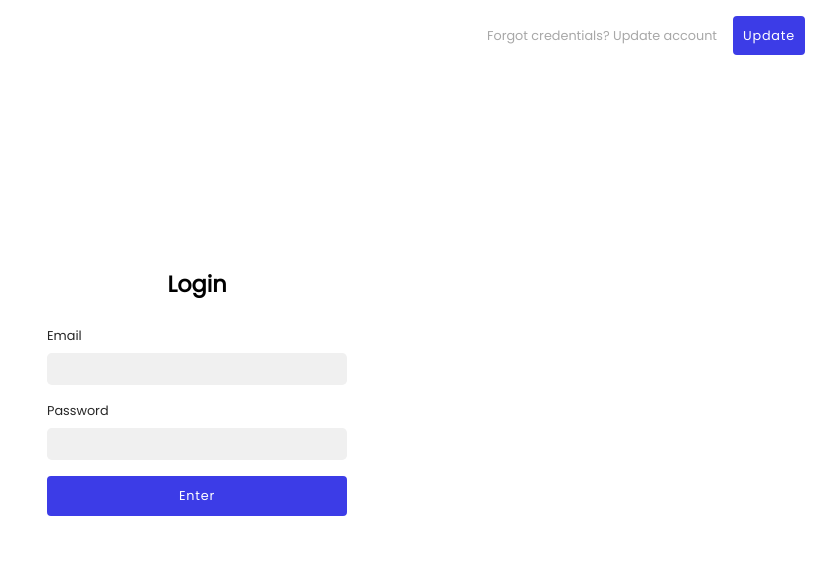
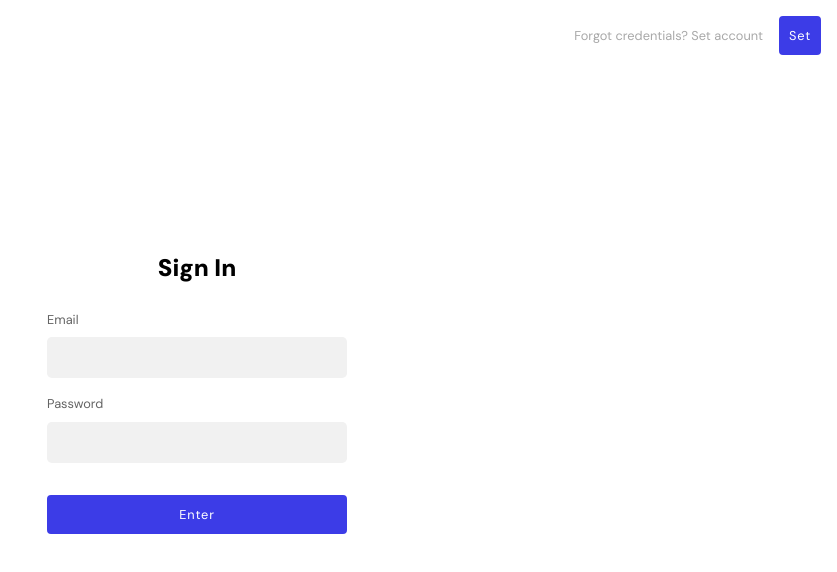
Before and after one commit to Pantoja14022020/crm-gw, a React (Vite) app: page / in a window 1280 px wide. Shown: the top 572 px of the page, without its empty margins (443-1280 px from the left). Built offline with nearby package versions, Linux system fonts and the light colour scheme; no server answers.

Commit message:
ya funciona la parte del login, solor falta organizar bien el codigo

```diff
--- a/index.html
+++ b/index.html
@@ -7,7 +7,7 @@
     <title>CRM</title>
     <link rel="preconnect" href="https://fonts.googleapis.com">
 <link rel="preconnect" href="https://fonts.gstatic.com" crossorigin>
-<link href="https://fonts.googleapis.com/css2?family=Poppins&display=swap" rel="stylesheet">
+<link href="https://fonts.googleapis.com/css2?family=DM+Sans:ital,opsz,wght@0,9..40,100..1000;1,9..40,100..1000&family=Roboto&display=swap" rel="stylesheet">
   </head>
   <body>
     <div id="root"></div>
--- a/package.json
+++ b/package.json
@@ -10,6 +10,7 @@
     "preview": "vite preview"
   },
   "dependencies": {
+    "axios": "^1.6.7",
     "react": "^18.2.0",
     "react-dom": "^18.2.0",
     "react-icons": "^5.0.1"
--- a/src/App.jsx
+++ b/src/App.jsx
@@ -3,8 +3,12 @@ import Button from './components/Button'
 import './styles/login.css'
 import './styles/button.css'
 import './styles/modal-primary.css'
+import './styles/load.css'
+import './styles/form.css'
 import Form from './components/Form'
 import Modal from './components/Modal'
+import Load from './components/Load'
+import {fetchUrlPost, fetchUrlPut, createUserDefaultFirstTime} from './helpers/fetchs'
 
 
 
@@ -25,13 +29,14 @@ function App(){
     const [message,setMessage] = useState("");
     const [title, setTitle] = useState("");
     const [type,setType] = useState("");
+    const [showSpinner, setShowSpinner] = useState(false);
 
     //Here we have input´s attributes represented as object, each i make a form, it should own a array of objects
     const fieldsetsFormSignin = [
         {
             id: "email",
             name: "email",
-            type:"text",
+            type:"email",
             htmlfor: "email",
             txt: "Email"
         },
@@ -48,7 +53,7 @@ function App(){
         {
             id: "email",
             name: "email",
-            type: "text",
+            type: "email",
             htmlfor: "email",
             txt: "Type your new email"
         },
@@ -80,7 +85,7 @@ function App(){
 
     //Functions abou what to do after clic button 'submit' in form - que hacer despues de que se envie el formulario?
     //Formulario Signin
-    const handleSubmitSignin = e => {
+    const handleSubmitSignin = async e => {
         e.preventDefault();
         const {email,password} = valoresSignin;
         if(!(email && password)){//Si ambos inputs no estan completos
@@ -89,14 +94,43 @@ function App(){
             setMessage("Fill all fields")
             setType("error")
         }else{
+
+            setShowSpinner(true)//Show spinner when i send data
+
             //Here we need to start session
             //Reset values in state
+            const {email,password} = valoresSignin;
+            const credentials = {"email_send": email, "password_send": password}
+
             setValoresSignin({email: '',password:''})
             //Reset inputs in form
             e.target.reset()
+
+            //Do fetch to start session
+            const {session,id_user,msg} = await fetchUrlPost("https://api-gw-cpa-pc-20aq.onrender.com/session",credentials)
+
+            if(session){//Its okay if; coincide el email y password, redirige al dashboard
+                console.log("Session started")
+                setShowSpinner(false)
+            }else if(!session){
+                //Mostramos un modal
+                setModal(true)
+                setTitle('Error To Log In')
+                setMessage(msg)
+                setType('error')
+                setShowSpinner(false)
+            }
+            else{//Aqui es cuando session no existe  o es indefinido
+                //Mostramos un modal
+                setModal(true)
+                setTitle('Error In Server')
+                setMessage('It was an error on server')
+                setType('error')
+                setShowSpinner(false)
+            }
+
         }
     }
-
     const handleChangeSignin = e => {//Cuando se este escribiendo en un input
         const { name, value } = e.target;//Actaulizar el estado de los valores
         setValoresSignin({
@@ -104,8 +138,13 @@ function App(){
             [name]: value
         });
     }
+
+
+
+
+
     //Formulario Signup
-    const handleSubmitUpdate = e => {
+    const handleSubmitUpdate = async e => {
         e.preventDefault();
         const {email,password,confirm} = valoresSignup;
         if(!(email && password && confirm)){//Si ambos inputs no estan completos
@@ -120,19 +159,52 @@ function App(){
                 setMessage("Your passwords don´t match")
                 setType("error")
             }else{//Finally here we updated account
-                //Show modal
-                setModal(true)
-                setTitle("Updated Success")
-                setMessage("Your account is updated")
-                setType("success")
+
+                setShowSpinner(true);
+
+                const {email,password} = valoresSignup;
+
+                const new_credentials = `{"email":"${email}","password":"${password}"}`;//Lo formateo tal como debe estar en la base de datos
+
+                const account_update = {
+                    "user": new_credentials,
+                    "id": 1
+                }
+
                 //Reset values in state
                 setValoresSignup({email: '',password:'',confirm:''})
                 //Reset inputs in form
                 e.target.reset()
+
+                //Do fetch to update ESTE ESTA RELACIONADON CON EL EFFECT
+                const {updated} = await fetchUrlPut("https://api-gw-cpa-pc-20aq.onrender.com/user/1",account_update)//Just update first element in table
+
+                if(updated){
+                    //Show modal
+                    setModal(true)
+                    setTitle("Updated Success")
+                    setMessage("Your account is updated")
+                    setType("success")
+                    setShowSpinner(false)
+                }else if(!updated){
+                    //Mostramos un modal
+                    setModal(true)
+                    setTitle('Error To Update')
+                    setMessage('It was not posibble update account')
+                    setType('error')
+                    setShowSpinner(false)
+                }else{
+                    //Mostramos un modal
+                    setModal(true)
+                    setTitle('Error In Server')
+                    setMessage('It was an error on server')
+                    setType('error')
+                    setShowSpinner(false)
+                }
+
             }
         }
     }
-
     const handleChangeUpdate = e => {//Cuando se este escribiendo en un input
         const { name, value } = e.target;//Actaulizar el estado de los valores
         setValoresSignup({
@@ -142,6 +214,9 @@ function App(){
     }
 
 
+
+
+
     //Una vez aparezca el moda, eliminarlo pasado los x segundos
     useEffect(()=>{
         const timer = setTimeout(()=>{
@@ -149,6 +224,12 @@ function App(){
         },3000)
         return () => clearTimeout(timer)
     },[modal])
+
+
+
+    useEffect(()=>{//Se ejecuta una vez, cuando carga la APP
+        createUserDefaultFirstTime();
+    },[])
 
 
     return (
@@ -171,12 +252,12 @@ function App(){
                     typeForm === "login"
                     ?
                         <>
-                            <p>Forgot credentials? Update account</p>
-                            <Button txt='Update' fn={setUpdateForm} />
+                            <p>Forgot credentials? Set account</p>
+                            <Button txt='Set' fn={setUpdateForm} size="auto-fit"/>
                         </>
                     :
                         <>
-                            <Button txt='Login' fn={setLoginForm} />
+                            <Button txt='Login' fn={setLoginForm} size="auto-fit"/>
                         </>
                 }
             </nav>
@@ -186,13 +267,13 @@ function App(){
                     typeForm === "login"
                     ?
                         <>
-                            <h1>Login</h1>
-                            <Form action="#" method="#" fieldsets={fieldsetsFormSignin} txtButtonSubmit="Enter" fnSubmit={handleSubmitSignin} fnChange={handleChangeSignin}/>
+                            <h1>Sign In</h1>
+                            <Form action="#" method="#" fieldsets={fieldsetsFormSignin} txtButtonSubmit="Enter" fnSubmit={handleSubmitSignin} fnChange={handleChangeSignin} showSpinner={showSpinner}/>
                         </>
                     :
                         <>
                             <h1>Update</h1>
-                            <Form action="#" method="#" fieldsets={fieldsetsFormUpdate} txtButtonSubmit="Update" fnSubmit={handleSubmitUpdate} fnChange={handleChangeUpdate}/>
+                            <Form action="#" method="#" fieldsets={fieldsetsFormUpdate} txtButtonSubmit="Update" fnSubmit={handleSubmitUpdate} fnChange={handleChangeUpdate} showSpinner={showSpinner}/>
                         </>
                 }
             </div>
--- a/src/components/Button.jsx
+++ b/src/components/Button.jsx
@@ -1,10 +1,17 @@
 import { useState } from "react";
+import Load from './Load'
 
-function Button({txt,fn,type=""}){
+function Button({txt,fn,type="",showSpinner,size,marginTop}){
 
     return(
-        <button id="button" onClick={fn} type={type}>
-            {txt}
+        <button id="button" onClick={fn} type={type} style={{width: size,marginTop: marginTop}}>
+
+            {
+                showSpinner ?
+                  <Load/>
+                : txt
+            }
+
         </button>
     )
 }
--- a/src/components/Form.jsx
+++ b/src/components/Form.jsx
@@ -1,6 +1,7 @@
 import Button from "./Button"
 
-function Form({action,method,fieldsets,txtButtonSubmit,fnSubmit,fnChange}){
+
+function Form({action,method,fieldsets,txtButtonSubmit,fnSubmit,fnChange,showSpinner}){
     return(
         <form action={action} method={method} onSubmit={fnSubmit} autoComplete="off">
             {
@@ -12,7 +13,7 @@ function Form({action,method,fieldsets,txtButtonSubmit,fnSubmit,fnChange}){
                 ))
             }
             <fieldset>
-                <Button txt={txtButtonSubmit} type="submit"/>
+                <Button txt={txtButtonSubmit} type="submit" showSpinner={showSpinner} size="100%" marginTop="1rem"/>
             </fieldset>
         </form>
     )
--- /dev/null
+++ b/src/components/Load.jsx
@@ -0,0 +1,9 @@
+function Load(color){
+    return(
+        <>
+            <div className="loader" style={{borderColor: {color}}}></div>
+        </>
+    )
+}
+
+export default Load;
--- /dev/null
+++ b/src/helpers/fetchs.js
@@ -0,0 +1,57 @@
+import axios from 'axios'
+
+
+const fetchUrlPost = async (url,body) => {
+
+    try {
+
+        const response = await axios.post(url,body)
+
+        return response.data
+
+    } catch (error) {
+
+        throw error
+
+    }
+
+}
+
+
+
+const fetchUrlPut = async (url,body) => {
+
+    try {
+
+        const response = await axios.put(url,body)
+
+        return response.data
+
+    } catch (error) {
+
+        throw error
+
+    }
+
+}
+
+
+
+//Esta funcion es para crear un usuario por default, cuando se inicia la aplicacion
+//Esto es para tener un usuario en la tabla y se pueda actualizar cuando estamos haciendo update en el formulario
+//Sin esta funcion, el formulario Update no estaria funcionando correctamente, ya que no puede actualizar
+const createUserDefaultFirstTime = async () => {
+    const response = await axios.get('https://api-gw-cpa-pc-20aq.onrender.com/user');
+    const {users} = response.data;
+
+    if(users.length === 0){//Si no hay usuarios en la tabla.... entonces crea uno por default
+        const response = await fetchUrlPost('https://api-gw-cpa-pc-20aq.onrender.com/user',{"user": `{"email":"correo@gmintern.com","password": "12345"}`, "id": 1})
+    }
+}
+
+
+export {
+    fetchUrlPost,
+    fetchUrlPut,
+    createUserDefaultFirstTime
+}
--- a/src/styles/button.css
+++ b/src/styles/button.css
@@ -1,9 +1,7 @@
 #button{
-    margin-right: 1rem;
     padding: 0.5rem;
     border-radius: 0.25rem;
     font-size: 0.8rem;
-    transition: all ease-in-out 0.3s;
     letter-spacing: 0.05rem;
     background-color: var(--blue);
     border: 2px solid var(--blue);
--- /dev/null
+++ b/src/styles/form.css
@@ -0,0 +1,21 @@
+form{
+    width: 300px;
+    font-size: 0.8rem;
+}
+form fieldset{
+    display: flex;
+    flex-direction: column;
+    margin-bottom: 1rem;
+}
+
+form fieldset label{
+    margin-bottom: 0.5rem;
+    color: #646464;
+}
+form fieldset input{
+    outline: none;
+    border-radius: 0.3rem;
+    padding: 0.7rem;
+    color: #383838;
+    background-color: var(--input-color-secondary);
+}
--- a/src/styles/index.css
+++ b/src/styles/index.css
@@ -5,10 +5,9 @@
 :root{
     --blue: rgb(60, 60, 231);
     --modal-color-primary: #f6f6f6;
-    --input-color-secondary: #f0f0f0;
+    --input-color-secondary: #f1f1f1;
 }
 
 body{
-    font-family: 'Poppins', sans-serif;
-    color: #272727;
+    font-family: "DM Sans", sans-serif;
 }
--- /dev/null
+++ b/src/styles/load.css
@@ -0,0 +1,29 @@
+.loader {
+  width: 25px;
+  height: 25px;
+  border-radius: 50%;
+  position: relative;
+  animation: rotate 1s linear infinite;
+  margin: auto;
+}
+.loader::before {
+  content: "";
+  box-sizing: border-box;
+  position: absolute;
+  inset: 0px;
+  border-radius: 50%;
+  border: 4px solid;
+  animation: prixClipFix 2s linear infinite ;
+}
+
+@keyframes rotate {
+  100%   {transform: rotate(360deg)}
+}
+
+@keyframes prixClipFix {
+    0%   {clip-path:polygon(50% 50%,0 0,0 0,0 0,0 0,0 0)}
+    25%  {clip-path:polygon(50% 50%,0 0,100% 0,100% 0,100% 0,100% 0)}
+    50%  {clip-path:polygon(50% 50%,0 0,100% 0,100% 100%,100% 100%,100% 100%)}
+    75%  {clip-path:polygon(50% 50%,0 0,100% 0,100% 100%,0 100%,0 100%)}
+    100% {clip-path:polygon(50% 50%,0 0,100% 0,100% 100%,0 100%,0 0)}
+}
--- a/src/styles/login.css
+++ b/src/styles/login.css
@@ -28,54 +28,9 @@ main{
 
 
 .form-container h1{
-    font-size: 1.4rem;
+    font-size: 1.5rem;
     text-align: center;
     font-weight: 900;
-    color: black !important;
+    color: rgb(0, 0, 0);
     margin-bottom: 1.5rem;
-    font-style: Inter var, ui-sans-serif, system-ui, sans-serif, "Apple Color Emoji", "Segoe UI Emoji", "Segoe UI Symbol", "Noto Color Emoji";;
 }
-.form-container a{
-    color: var(--blue);
-    text-decoration: none;
-    font-size: 0.8rem;
-}
-.form-container form{
-    width: 300px;
-    font-size: 0.8rem;
-}
-.form-container p{
-    font-size: 0.8rem;
-}
-.form-container p a{
-    float: right;
-}
-.form-container form fieldset{
-    display: flex;
-    flex-direction: column;
-    margin-bottom: 1rem;
-}
-
-.form-container form fieldset label{
-    margin-bottom: 0.5rem;
-}
-.form-container form fieldset input{
-    outline: none;
-    border-radius: 0.3rem;
-    padding: 0.4rem;
-    color: #505050;
-    background-color: var(--input-color-secondary);
-}
-
-.form-container form button{
-    width: 100%;
-    padding: 0.5rem;
-    background-color: var(--blue);
-    color: white;
-    border-radius: 0.25rem;
-    transition: all ease-in-out 0.3s;
-}
-
-.form-container form button:hover{
-    background-color: rgb(94, 94, 252);
-}
```
Also changed, not shown: 1 other file (tests, documents, lock files or other folders).
